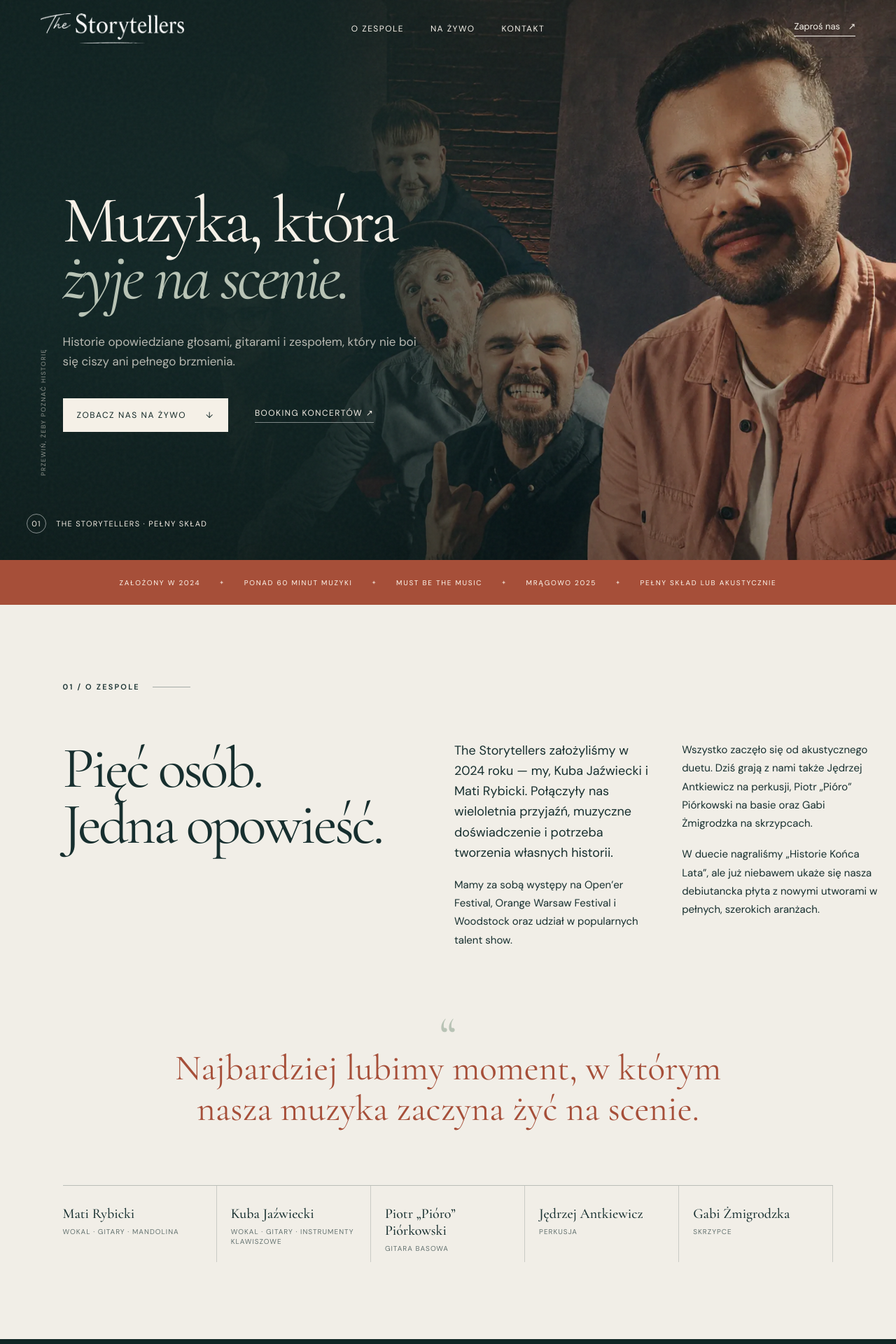
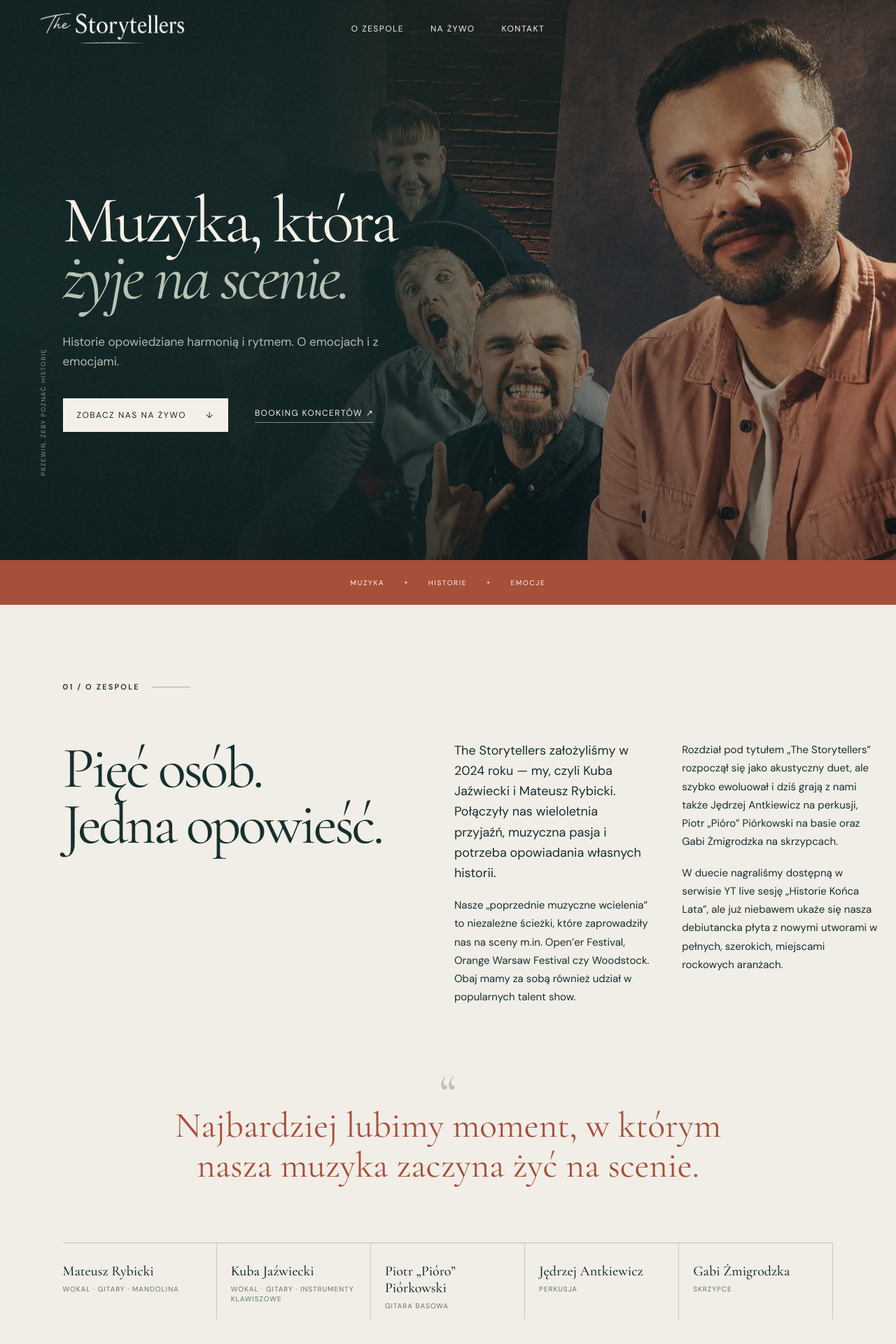
Before and after one commit to dzazwiertst/the-storytellers, a React (Vite) app: page / in a window 1280 px wide. Shown: the top 1920 px of the page at 70% size. Built offline with nearby package versions, Linux system fonts and the light colour scheme.

Commit message:
Refresh website content and contact links

```diff
--- a/src/App.tsx
+++ b/src/App.tsx
@@ -33,9 +33,6 @@ export default function Home() {
           <a href="#na-zywo">Na żywo</a>
           <a href="#kontakt">Kontakt</a>
         </nav>
-        <a className="header-cta" href="mailto:koncerty@thestorytellers.pl">
-          Zaproś nas <Arrow />
-        </a>
       </header>
 
       <section className="hero" id="top">
@@ -46,25 +43,21 @@ export default function Home() {
             <em> żyje na scenie.</em>
           </h1>
           <p className="hero-lead">
-            Historie opowiedziane głosami, gitarami i zespołem, który nie boi się ciszy ani pełnego brzmienia.
+            Historie opowiedziane harmonią i rytmem. O emocjach i z emocjami.
           </p>
           <div className="hero-actions">
             <a className="button button-light" href="#na-zywo">Zobacz nas na żywo <span>↓</span></a>
             <a className="text-link" href="mailto:koncerty@thestorytellers.pl">Booking koncertów <Arrow /></a>
           </div>
         </div>
-        <div className="hero-photo" role="img" aria-label="The Storytellers w pełnym składzie">
-          <div className="photo-caption"><span>01</span> The Storytellers · pełny skład</div>
-        </div>
+        <div className="hero-photo" role="img" aria-label="The Storytellers w pełnym składzie" />
         <div className="scroll-note">Przewiń, żeby poznać historię</div>
       </section>
 
       <section className="marquee" aria-label="Najważniejsze informacje">
-        <span>Założony w 2024</span><i>✦</i>
-        <span>Ponad 60 minut muzyki</span><i>✦</i>
-        <span>Must Be The Music</span><i>✦</i>
-        <span>Mrągowo 2025</span><i>✦</i>
-        <span>Pełny skład lub akustycznie</span>
+        <span>Muzyka</span><i>✦</i>
+        <span>Historie</span><i>✦</i>
+        <span>Emocje</span>
       </section>
 
       <section className="about section" id="o-zespole">
@@ -72,10 +65,10 @@ export default function Home() {
         <div className="about-grid">
           <h2>Pięć osób.<br />Jedna opowieść.</h2>
           <div className="about-copy">
-            <p className="intro">The Storytellers założyliśmy w 2024 roku — my, Kuba Jaźwiecki i Mati Rybicki. Połączyły nas wieloletnia przyjaźń, muzyczne doświadczenie i potrzeba tworzenia własnych historii.</p>
-            <p>Mamy za sobą występy na Open’er Festival, Orange Warsaw Festival i Woodstock oraz udział w popularnych talent show.</p>
-            <p>Wszystko zaczęło się od akustycznego duetu. Dziś grają z nami także Jędrzej Antkiewicz na perkusji, Piotr „Pióro” Piórkowski na basie oraz Gabi Żmigrodzka na skrzypcach.</p>
-            <p>W duecie nagraliśmy „Historie Końca Lata”, ale już niebawem ukaże się nasza debiutancka płyta z nowymi utworami w pełnych, szerokich aranżach.</p>
+            <p className="intro">The Storytellers założyliśmy w 2024 roku — my, czyli Kuba Jaźwiecki i Mateusz Rybicki. Połączyły nas wieloletnia przyjaźń, muzyczna pasja i potrzeba opowiadania własnych historii.</p>
+            <p>Nasze „poprzednie muzyczne wcielenia” to niezależne ścieżki, które zaprowadziły nas na sceny m.in. Open’er Festival, Orange Warsaw Festival czy Woodstock. Obaj mamy za sobą również udział w popularnych talent show.</p>
+            <p>Rozdział pod tytułem „The Storytellers” rozpoczął się jako akustyczny duet, ale szybko ewoluował i dziś grają z nami także Jędrzej Antkiewicz na perkusji, Piotr „Pióro” Piórkowski na basie oraz Gabi Żmigrodzka na skrzypcach.</p>
+            <p>W duecie nagraliśmy dostępną w serwisie YT live sesję „Historie Końca Lata”, ale już niebawem ukaże się nasza debiutancka płyta z nowymi utworami w pełnych, szerokich, miejscami rockowych aranżach.</p>
           </div>
         </div>
         <blockquote>
@@ -83,7 +76,7 @@ export default function Home() {
           Najbardziej lubimy moment, w którym nasza muzyka zaczyna żyć na scenie.
         </blockquote>
         <div className="lineup" aria-label="Skład zespołu">
-          <div><b>Mati Rybicki</b><small>wokal · gitary · mandolina</small></div>
+          <div><b>Mateusz Rybicki</b><small>wokal · gitary · mandolina</small></div>
           <div><b>Kuba Jaźwiecki</b><small>wokal · gitary · instrumenty klawiszowe</small></div>
           <div><b>Piotr „Pióro” Piórkowski</b><small>gitara basowa</small></div>
           <div><b>Jędrzej Antkiewicz</b><small>perkusja</small></div>
@@ -94,8 +87,7 @@ export default function Home() {
       <section className="live section" id="na-zywo">
         <div className="section-number light">02 / Zobacz nas na żywo</div>
         <div className="live-heading">
-          <h2>Nie opowiadamy o koncertach.<br /><em>Pokazujemy je.</em></h2>
-          <p>Kliknij i posłuchaj, jak brzmią nasze historie na scenie.</p>
+          <h2>Wejdź do świata naszych<br /><em>muzycznych historii.</em></h2>
         </div>
         <div className="video-grid">
           {videos.map((video) => (
@@ -116,7 +108,7 @@ export default function Home() {
         <div className="format-copy">
           <div className="section-number">03 / Format koncertowy</div>
           <h2>Intymnie albo<br /><em>z pełną mocą.</em></h2>
-          <p>Nasz program to ponad 60 minut autorskiej muzyki — różnorodnej, dynamicznej i pełnej emocji. Kameralne momenty przeplatają się z mocniejszymi aranżacjami, dzięki czemu koncert ma swój rytm i dramaturgię.</p>
+          <p>Nasz program to ponad 60 minut autorskiej muzyki — różnorodnej, dynamicznej i pełnej emocji. W pełnym składzie kameralne momenty przeplatają się z mocniejszymi aranżacjami, nadając koncertowi naturalny rytm i wyraźną dramaturgię. Możemy również wystąpić w kameralnej, akustycznej odsłonie, dostosowanej do charakteru wydarzenia.</p>
           <div className="format-options">
             <div><span>01</span><b>Pełny skład</b><small>Pięcioosobowy zespół, szerokie brzmienie i koncertowa energia.</small></div>
             <div><span>02</span><b>Akustycznie</b><small>Głosy, gitary i mandolina — blisko publiczności.</small></div>
@@ -129,19 +121,17 @@ export default function Home() {
         <div className="section-number light">04 / Kontakt</div>
         <div className="contact-inner">
           <p>Koncerty · wydarzenia · współpraca</p>
-          <h2>Zagrajmy<br /><em>dla Was.</em></h2>
+          <h2>Tak nas<br /><em>znajdziesz</em></h2>
           <div className="contact-links">
             <a href="mailto:koncerty@thestorytellers.pl">koncerty@thestorytellers.pl <Arrow /></a>
             <a href="tel:+48690344431">+48 690 344 431 <Arrow /></a>
+            {socials.map((social) => <a key={social.label} href={social.href} target="_blank" rel="noreferrer">{social.label} <Arrow /></a>)}
           </div>
         </div>
       </section>
 
       <footer>
         <a className="footer-logo" href="#top" aria-label="The Storytellers — do góry"><img src="/assets/logo-new.png" alt="The Storytellers" /></a>
-        <div className="socials">
-          {socials.map((social) => <a key={social.label} href={social.href} target="_blank" rel="noreferrer">{social.label} <Arrow /></a>)}
-        </div>
         <small>© 2026 The Storytellers</small>
       </footer>
     </main>
```
Also changed, not shown: src/style.css.
